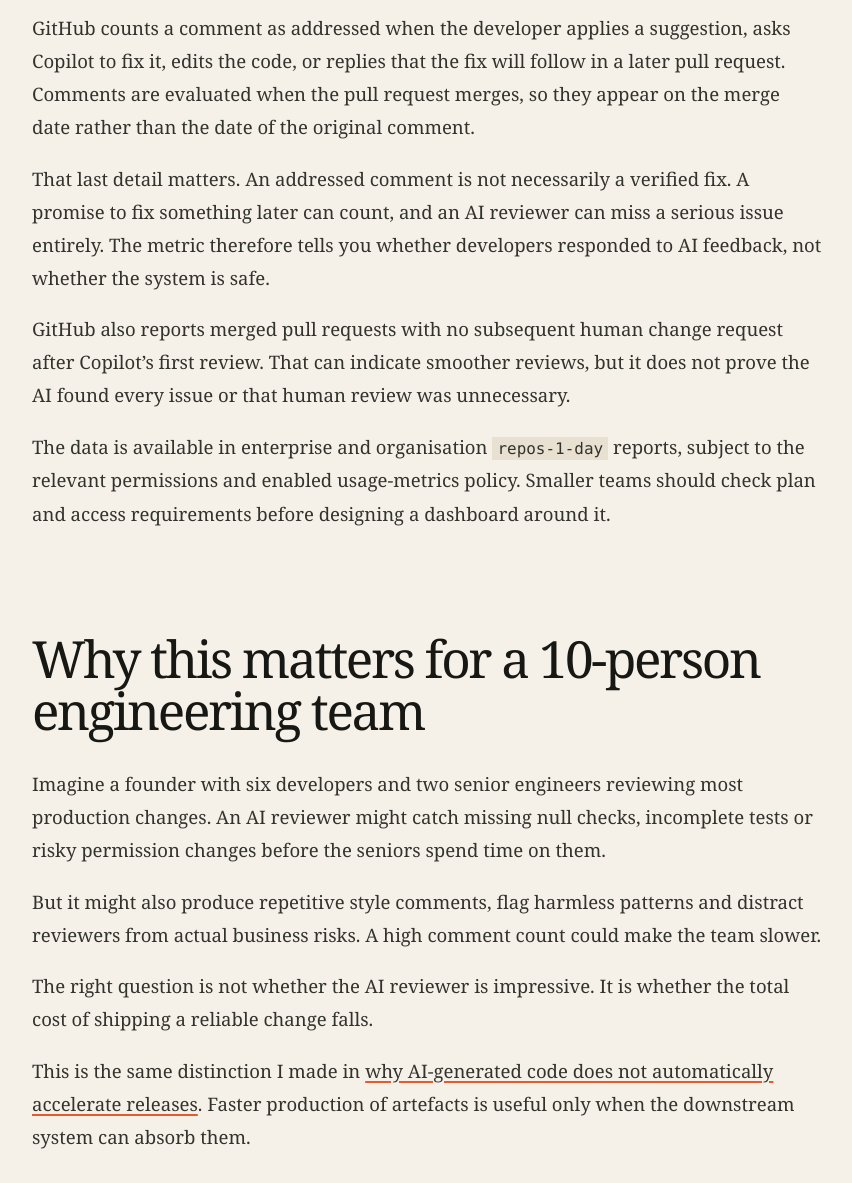
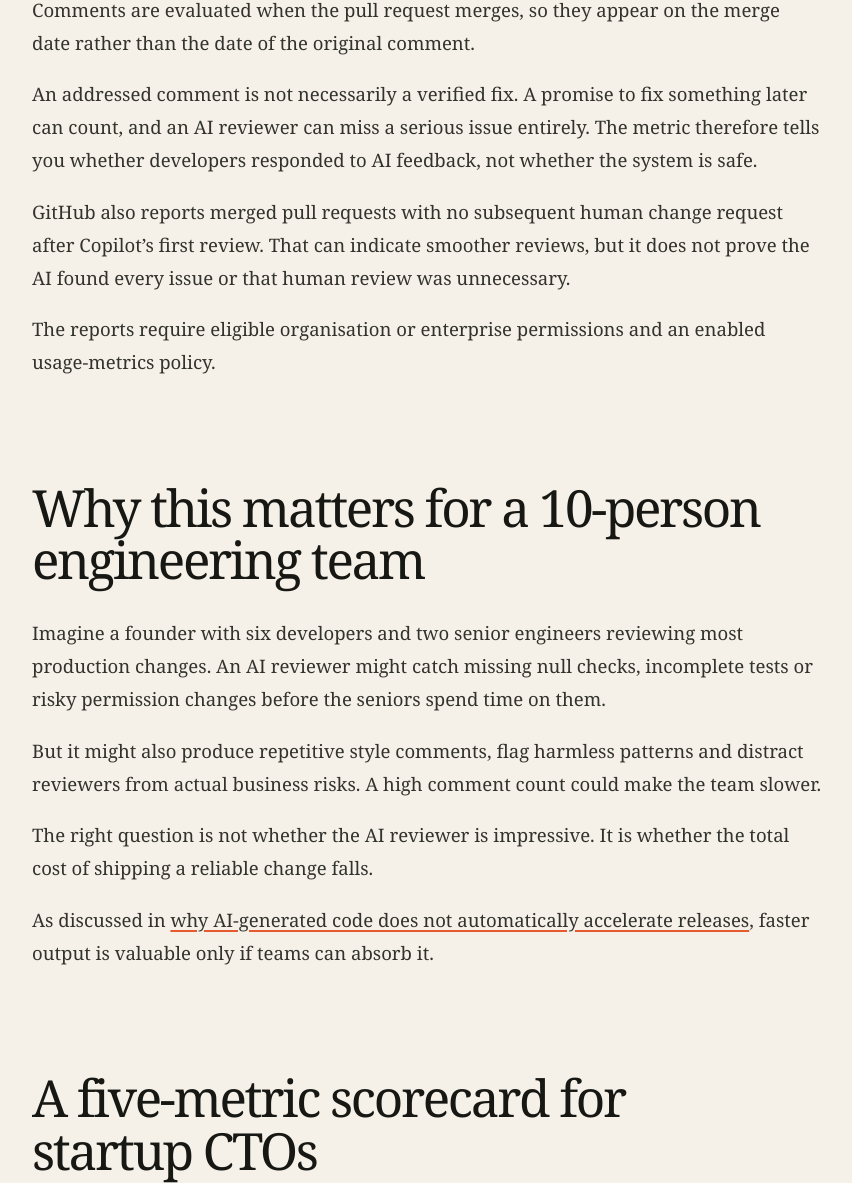
Before and after one commit to varunjain79/varunjain79.github.io, an Astro site: page /founders-guide/measure-ai-code-review-roi-founder-scorecard in a window 1280 px wide. Shown: the part 1847-3030 px from the top of the page, without its empty margins (213-1065 px from the left). Built offline with nearby package versions, Linux system fonts and the light colour scheme; Astro itself is replaced by a stand-in of ours.

Commit message:
Trim AI code review article to editorial length

```diff
--- a/src/content/founders-guide/measure-ai-code-review-roi-founder-scorecard.md
+++ b/src/content/founders-guide/measure-ai-code-review-roi-founder-scorecard.md
@@ -14,8 +14,6 @@ keyTakeaway: "Measure useful findings, review effort and escaped defects togethe
 
 On November 5, [GitHub announced new Copilot code review usage metrics](https://github.blog/changelog/2026-11-05-usage-metrics-api-adds-code-review-details-and-addressed-rate/). For eligible enterprise and organisation reporting, the new `copilot_code_review` data in daily repository reports shows how many evaluated AI review comments developers addressed, broken down by severity, review tier, comment type and customisation. On November 6, [GitHub also expanded API controls for code review settings](https://github.blog/changelog/2026-11-06-copilot-code-review-api-management-and-review-overview-updates/).
 
-This is useful for founders because it changes the conversation from “Are engineers using AI?” to “Is AI feedback changing engineering decisions?”
-
 ## What GitHub's new metric actually measures
 
 The basic addressed rate is:
@@ -24,11 +22,11 @@ The basic addressed rate is:
 
 GitHub counts a comment as addressed when the developer applies a suggestion, asks Copilot to fix it, edits the code, or replies that the fix will follow in a later pull request. Comments are evaluated when the pull request merges, so they appear on the merge date rather than the date of the original comment.
 
-That last detail matters. An addressed comment is not necessarily a verified fix. A promise to fix something later can count, and an AI reviewer can miss a serious issue entirely. The metric therefore tells you whether developers responded to AI feedback, not whether the system is safe.
+An addressed comment is not necessarily a verified fix. A promise to fix something later can count, and an AI reviewer can miss a serious issue entirely. The metric therefore tells you whether developers responded to AI feedback, not whether the system is safe.
 
 GitHub also reports merged pull requests with no subsequent human change request after Copilot's first review. That can indicate smoother reviews, but it does not prove the AI found every issue or that human review was unnecessary.
 
-The data is available in enterprise and organisation `repos-1-day` reports, subject to the relevant permissions and enabled usage-metrics policy. Smaller teams should check plan and access requirements before designing a dashboard around it.
+The reports require eligible organisation or enterprise permissions and an enabled usage-metrics policy.
 
 ## Why this matters for a 10-person engineering team
 
@@ -38,7 +36,7 @@ But it might also produce repetitive style comments, flag harmless patterns and
 
 The right question is not whether the AI reviewer is impressive. It is whether the total cost of shipping a reliable change falls.
 
-This is the same distinction I made in [why AI-generated code does not automatically accelerate releases](/founders-guide/ai-code-cheaper-startups-struggle-to-ship/). Faster production of artefacts is useful only when the downstream system can absorb them.
+As discussed in [why AI-generated code does not automatically accelerate releases](/founders-guide/ai-code-cheaper-startups-struggle-to-ship/), faster output is valuable only if teams can absorb it.
 
 ## A five-metric scorecard for startup CTOs
 
@@ -64,7 +62,7 @@ Sample comments and classify them as useful, duplicate, incorrect or low-value.
 
 Include subscription or usage charges, extra CI time and the engineering minutes spent triaging AI feedback. Cost per useful finding is often more meaningful than cost per review.
 
-Do not collapse these five signals into one vanity score. A reviewer that catches a rare authorization bug may be valuable even if it produces relatively few comments.
+A reviewer that catches a rare authorization bug may be valuable even with few comments.
 
 ## A ten-working-day pilot
 
```
